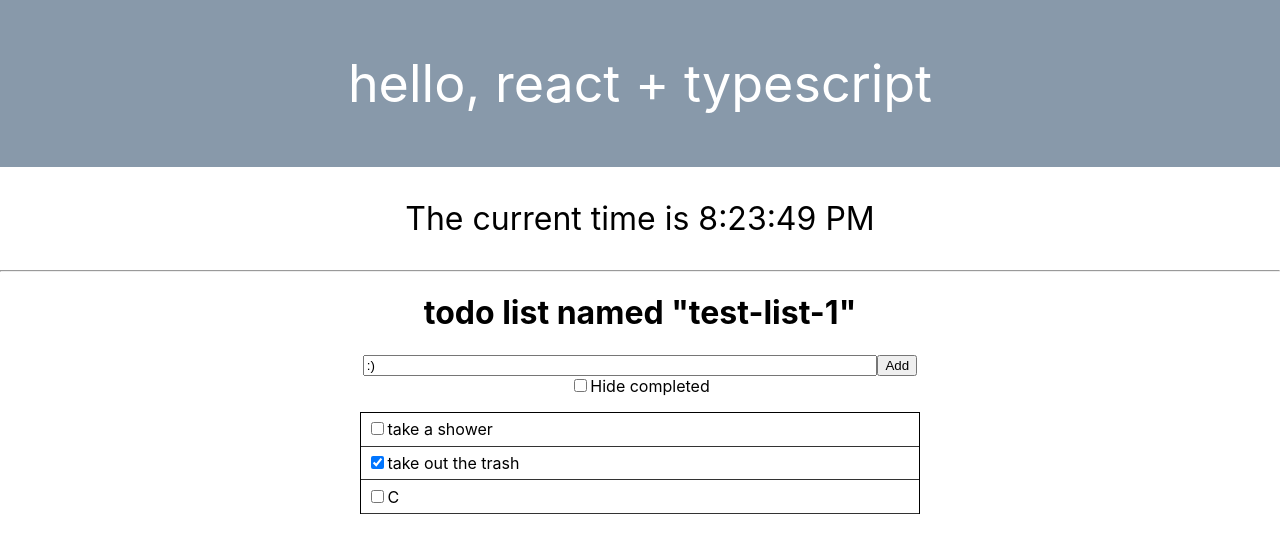
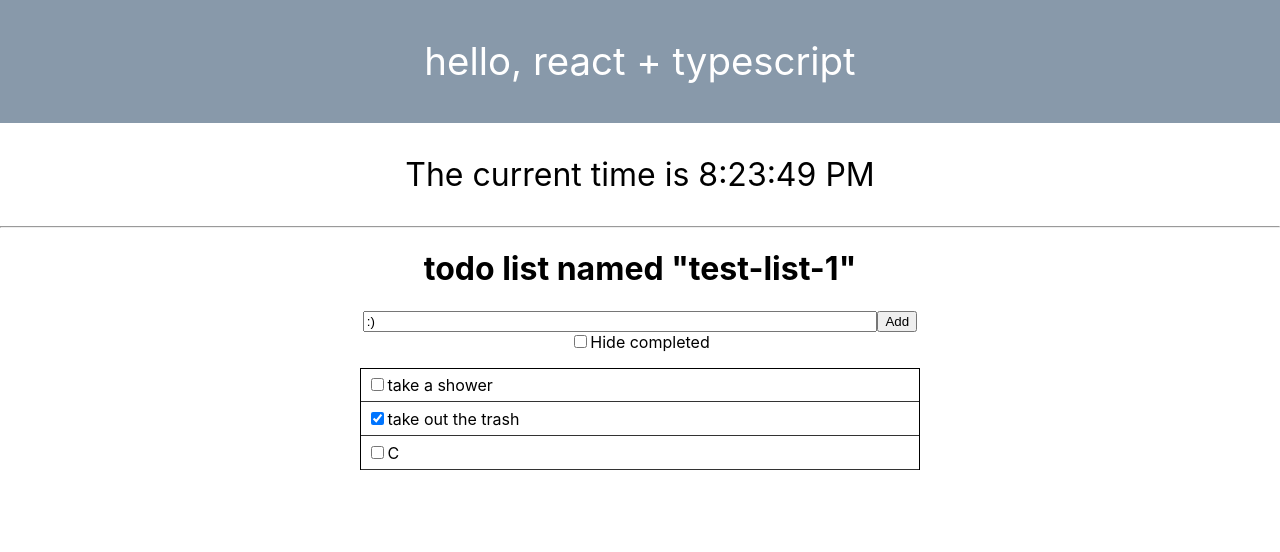
Before and after one commit to emptydiagram/react-ts-todo, a React (Create React App) app: page / in a window 1280 px wide. Shown: the top 552 px of the page. Built offline with nearby package versions, Linux system fonts and the light colour scheme; the HTML template or start-up script is replaced by a standard one.

Commit message:
Make header font smaller

```diff
--- a/src/App.css
+++ b/src/App.css
@@ -8,7 +8,7 @@
   flex-direction: column;
   align-items: center;
   justify-content: center;
-  font-size: calc(10px + 2vmin);
+  font-size: 1.2em;
   color: white;
 }
 
```
Also changed, not shown: 1 other file (tests, documents, lock files or other folders).
